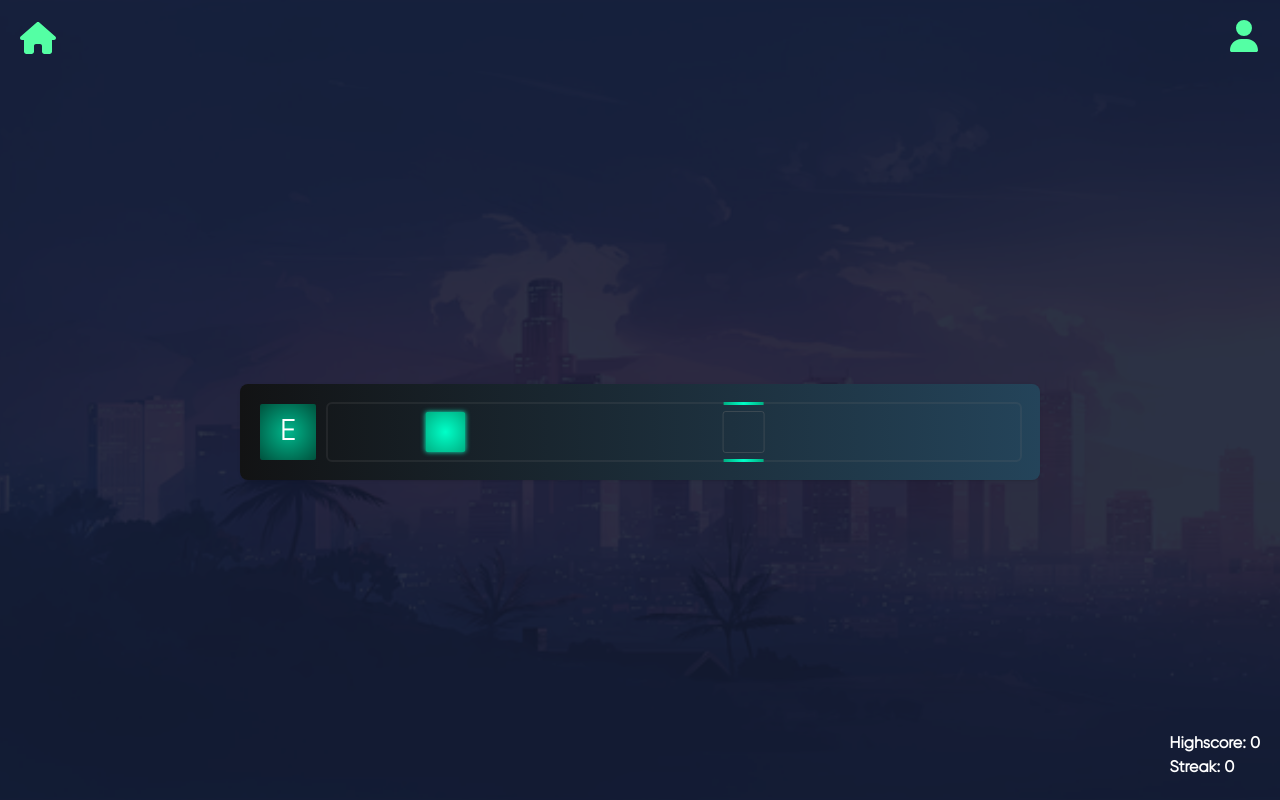
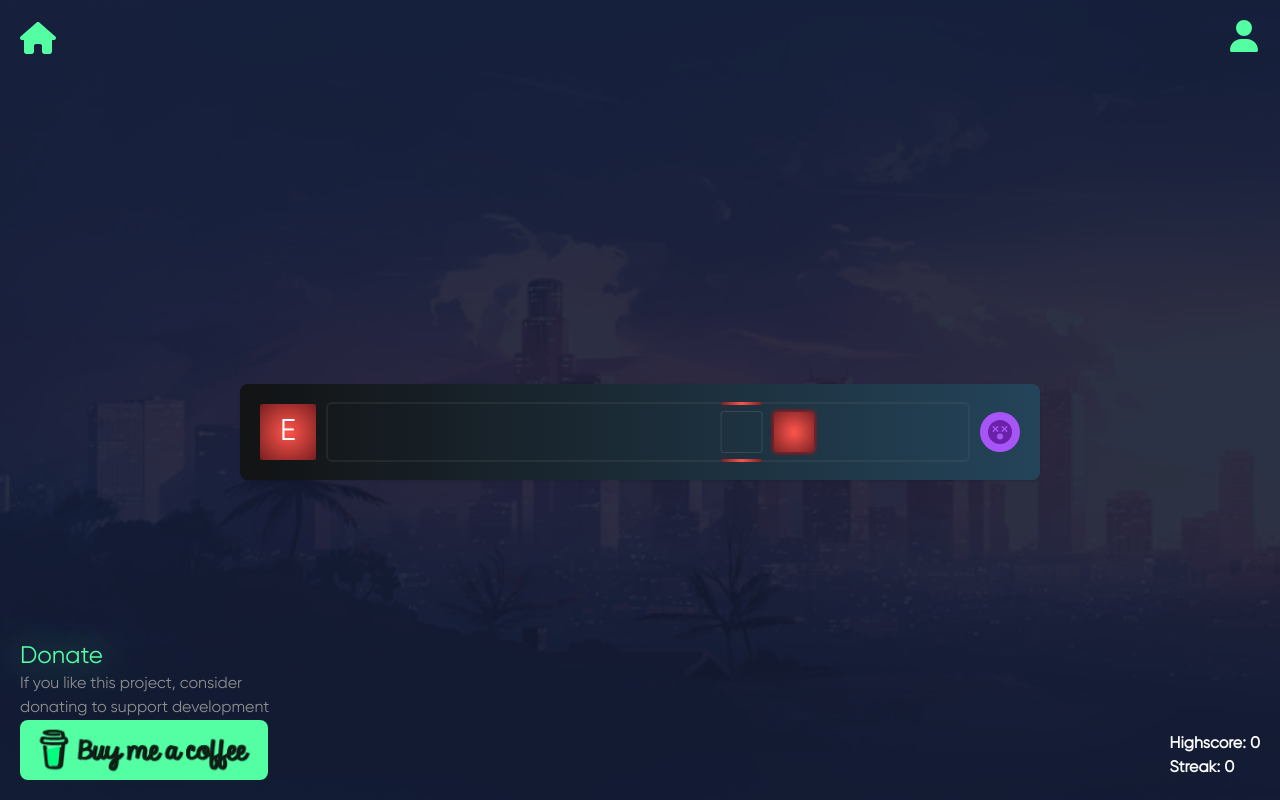
Before and after one commit to MaximilianAdF/NoPixel-MiniGames-4.0, a Next.js app: page /puzzles/repair-kit in a window 1280 px wide. Built offline with nearby package versions, Linux system fonts and the light colour scheme.

Commit message:
adds `autoClear` to PinCracker, adds adjustable speed to RepairKit
PinCracker:
Adds a `autoClear` setting to enable/disable the automatic removal of numbers after each guess.

RepairKit:
Adds different difficulty levels for speed, adjustable by clicking the emoji in the far right corner of the UI.

```diff
--- /dev/null
+++ b/app/components/DonateContainer.tsx
@@ -0,0 +1,26 @@
+import React, {FC, ReactNode} from "react";
+import classNames from "classnames";
+
+interface DonateContainerProps {
+    children: ReactNode,
+    title: string,
+    description?: string,
+    className?: string,
+}
+
+const DonateContainer: FC<DonateContainerProps> = ({
+    children,
+    title,
+    description,
+    className,
+}) => {
+    return (
+        <div className={classNames("container", className)}>
+            <h1 className="text-lg   sm:text-2xl   text-spring-green-300   [text-shadow:0_0_40px_rgb(127_255_191)]">{title}</h1>
+            {description && <p className="text-xs   sm:text-base   text-[rgb(142_142_142)]">{description}</p>}
+            {children}
+        </div>
+    );
+};
+
+export default DonateContainer;
--- a/app/components/StatHandler.tsx
+++ b/app/components/StatHandler.tsx
@@ -6,7 +6,6 @@ import { faChampagneGlasses, faUser } from "@fortawesome/free-solid-svg-icons";
 import uploadHighscore from "../utils/uploadHighscore";
 import NPButton from "./NPButton";
 import classNames from "classnames";
-import { useKeyDown } from "../utils/useKeyDown";
 import { Minigame } from "@/interfaces/minigame";
 import BadWordsNext from "bad-words-next";
 
--- a/app/page.tsx
+++ b/app/page.tsx
@@ -10,6 +10,9 @@ import { useEffect, useState } from "react";
 import Highscores from "./components/Highscores";
 import { FontAwesomeIcon } from "@fortawesome/react-fontawesome";
 import { faDownLeftAndUpRightToCenter, faFileLines, faInfo, faUpRightAndDownLeftFromCenter, faXmark } from "@fortawesome/free-solid-svg-icons";
+import DonateContainer from "@/app/components/DonateContainer";
+import bmcLogo from "./utils/bmc-logo.png";
+
 
 const puzzles = [
   {
@@ -70,7 +73,7 @@ const puzzles = [
 
 export default function Home() {
   const [showHighscores, setShowHighscores] = useState(false);
-  const [newsAlert, setNewsAlert] = useState(true);
+  const [newsAlert, setNewsAlert] = useState(false);
 
   useEffect(() => {
     const infoIcon = document.getElementById("info-icon");
@@ -197,6 +200,13 @@ export default function Home() {
             title="Minimize Highscores"
           />}
         </div>
+
+        <DonateContainer title="Donate" description="If you like this project, consider donating to support development" className="absolute bottom-0 left-0 px-5 py-5 w-80">
+          <a href="https://www.buymeacoffee.com/MaximilianAdF" target="_blank" rel="noreferrer">
+              <img src={bmcLogo.src} alt="Buy Me A Coffee" className="rounded-lg bg-spring-green-300" style={{ height: 60 }} />
+          </a>
+        </DonateContainer>
+
       </main>
   );
 }
--- a/app/puzzles/layout.tsx
+++ b/app/puzzles/layout.tsx
@@ -5,7 +5,8 @@ import Script from "next/script";
 import Link from "next/link";
 import { FontAwesomeIcon } from "@fortawesome/react-fontawesome";
 import { faHouse } from "@fortawesome/free-solid-svg-icons";
-
+import DonateContainer from "@/app/components/DonateContainer";
+import bmcLogo from "../utils/bmc-logo.png";
 
 export default function PuzzleLayout({
   children,
@@ -21,7 +22,6 @@ export default function PuzzleLayout({
                 gap-2.5 px-5 py-5
                 z-50
             ">
-              {/* TODO: Use more standard navbar practices like "Home" or an icon instead of "Check other minigames" */}
               <a href='/'>
                 <FontAwesomeIcon
                   icon={faHouse}
@@ -38,6 +38,11 @@ export default function PuzzleLayout({
                   {/*</div>*/}
               </div>
           </main>
+          <DonateContainer title="Donate" description="If you like this project, consider donating to support development" className="absolute bottom-0 left-0 px-5 py-5 w-80">
+            <a href="https://www.buymeacoffee.com/MaximilianAdF" target="_blank" rel="noreferrer">
+                <img src={bmcLogo.src} alt="Buy Me A Coffee" className="rounded-lg bg-spring-green-300" style={{ height: 60 }} />
+            </a>
+          </DonateContainer>
       </>
   );
 }
--- a/app/puzzles/pincracker/Pincracker.tsx
+++ b/app/puzzles/pincracker/Pincracker.tsx
@@ -9,6 +9,7 @@ import usePersistantState from "@/app/utils/usePersistentState";
 import { useKeyDown } from "@/app/utils/useKeyDown";
 import useGame from "@/app/utils/useGame";
 import StatHandler from "@/app/components/StatHandler";
+import NPButton from "@/app/components/NPButton";
 
 const defaultDuration = 20;
 const defaultPinLength = 4;
@@ -36,6 +37,7 @@ const Pincracker: FC = () => {
     const [settingsPinLength, setSettingsPinLength] = useState(defaultPinLength);
     const [activeIndex, setActiveIndex] = usePersistantState("pincracker-active-index", 0);
     const [allowKeyDown, setAllowKeyDown] = useState(true);
+    const [autoClear, setAutoClear] = useState(true);
     const [pinLength, setPinLength] = useState(4);
     const [pin, setPin] = useState<Digit[]>();
     const [elapsed, setElapsed] = useState(0);
@@ -91,8 +93,12 @@ const Pincracker: FC = () => {
                 if (pin && guess.join('') === pin.join('')) {
                     setGameStatus(3);
                 }
-                setActiveIndex(0);
-                clearBoard(250);
+                if (autoClear) {
+                    setActiveIndex(0);
+                    clearBoard(250);
+                } else {
+                    setAllowKeyDown(true);
+                }
             }, 1000);
         }
     }
@@ -225,6 +231,20 @@ const Pincracker: FC = () => {
                     value={settingsDuration}
                     setValue={setSettingsDuration}
                 />
+                <div className="py-4 flex items-center align-items flex-col">
+                    <NPButton
+                        label="Auto Clear"
+                        color={autoClear ? "green" : "red"}
+                        onClick={() => setAutoClear(!autoClear)}
+                    >Auto Clear
+                    </NPButton>
+                    <p className="
+                        text-xs
+                        sm:text-base
+                        text-[rgb(142_142_142)]">
+                        Automtic removal of digits after each guess
+                    </p>
+                </div>
             </div>
         )
     }
--- a/app/puzzles/repair-kit/RepairKit.tsx
+++ b/app/puzzles/repair-kit/RepairKit.tsx
@@ -6,6 +6,8 @@ import classNames from 'classnames';
 import {useKeyDown} from "@/app/utils/useKeyDown";
 import {useInterval} from "@/app/utils/useInterval";
 import StatHandler from "@/app/components/StatHandler";
+import {FontAwesomeIcon} from "@fortawesome/react-fontawesome";
+import {faSmile, faFaceMeh, faFaceAngry, faFaceDizzy} from "@fortawesome/free-solid-svg-icons";
 
 
 export default function RepairKit() {
@@ -15,6 +17,7 @@ export default function RepairKit() {
     const [slotPosition, setSlotPosition] = useState<number | null>(null);
     const resetTimeout = useRef<NodeJS.Timeout | undefined>(undefined);
     const [allowKeyDown, setAllowKeyDown] = useState(true);
+    const [tickSpeed, setTickSpeed] = useState(5);
     const [streak, setStreak] = useState(0);
 
     const handleWin = (message: string) => {
@@ -64,7 +67,10 @@ export default function RepairKit() {
     const resetGame = useCallback(() => {
         setCurrentPosition(0);
         randomSlotPosition();
-        setGameStatus(1);
+        setGameStatus(0);
+        setTimeout(() => {
+            setGameStatus(1);
+        }, 250);
     }, []);
 
     const tick = () => {
@@ -102,7 +108,7 @@ export default function RepairKit() {
 
 
     // Schedule a tick interval every 50ms
-    useInterval(tick, 50);
+    useInterval(tick, tickSpeed);
 
     // TODO: Make the speed configurable
     // TODO: Rewrite how the game loop works. Instead of running frames at a set interval, we can offload the animation
@@ -218,6 +224,33 @@ export default function RepairKit() {
                         </div>
                     }
                 </div>
+                <div className="flex justify-center items-center">
+                    <button
+                        onClick={ () => {
+                            resetGame();
+                            setTickSpeed(tickSpeed < 10 ? 40 : tickSpeed / 2);
+                            }
+                        }
+                        className={classNames('p-2 flex items-center justify-center rounded-full text-white transform duration-300', {
+                            'bg-spring-green-300': tickSpeed === 40,
+                            'bg-yellow-500': tickSpeed === 20,
+                            'bg-red-500': tickSpeed === 10,
+                            'bg-purple-500': tickSpeed === 5,
+                            'hover:-rotate-12': true,
+                            'hover:scale-110': true,
+                        })}
+                    >
+                        <FontAwesomeIcon
+                            icon={tickSpeed === 5? faFaceDizzy : tickSpeed === 10? faFaceAngry : tickSpeed === 20 ? faFaceMeh : faSmile}
+                            className={classNames("text-xl size-6", {
+                                'text-spring-green-700': tickSpeed === 40,
+                                'text-yellow-700': tickSpeed === 20,
+                                'text-red-800': tickSpeed === 10,
+                                'text-purple-800': tickSpeed === 5,
+                            })}
+                        />
+                    </button>
+                </div>
             </div>
         </>
     );
```
Also changed, not shown: app/utils/bmc-logo.png (added).
